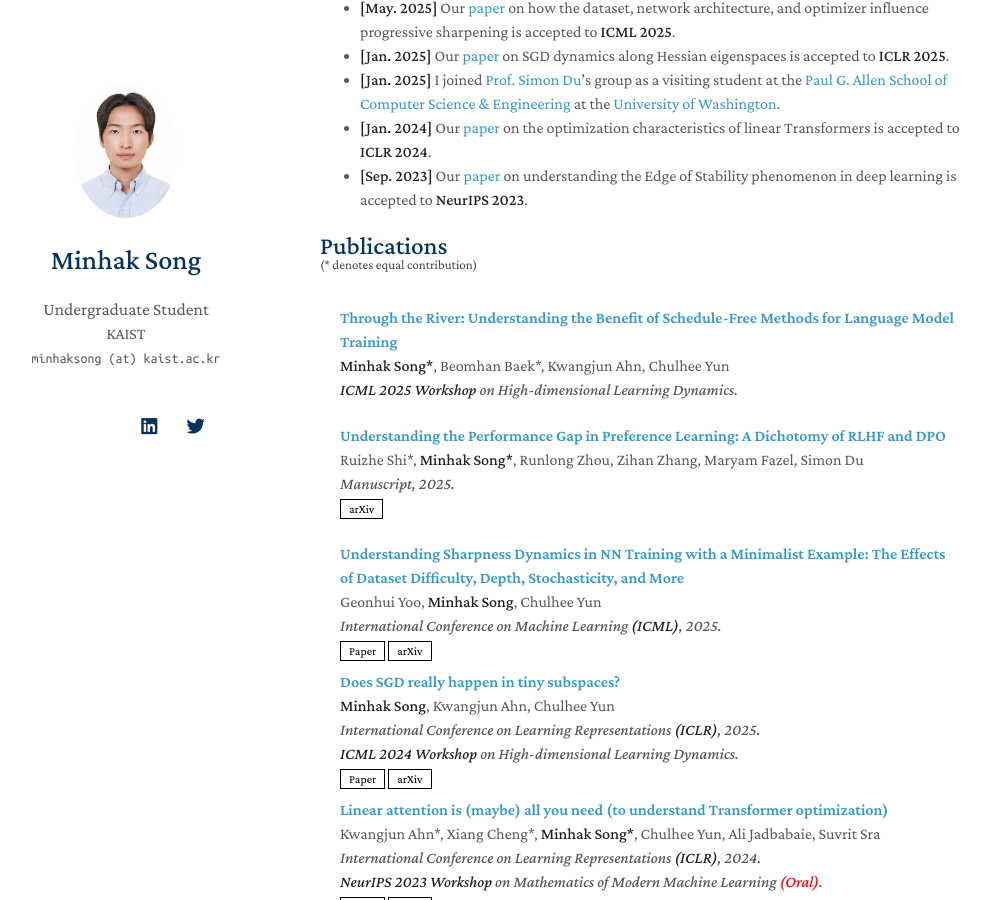
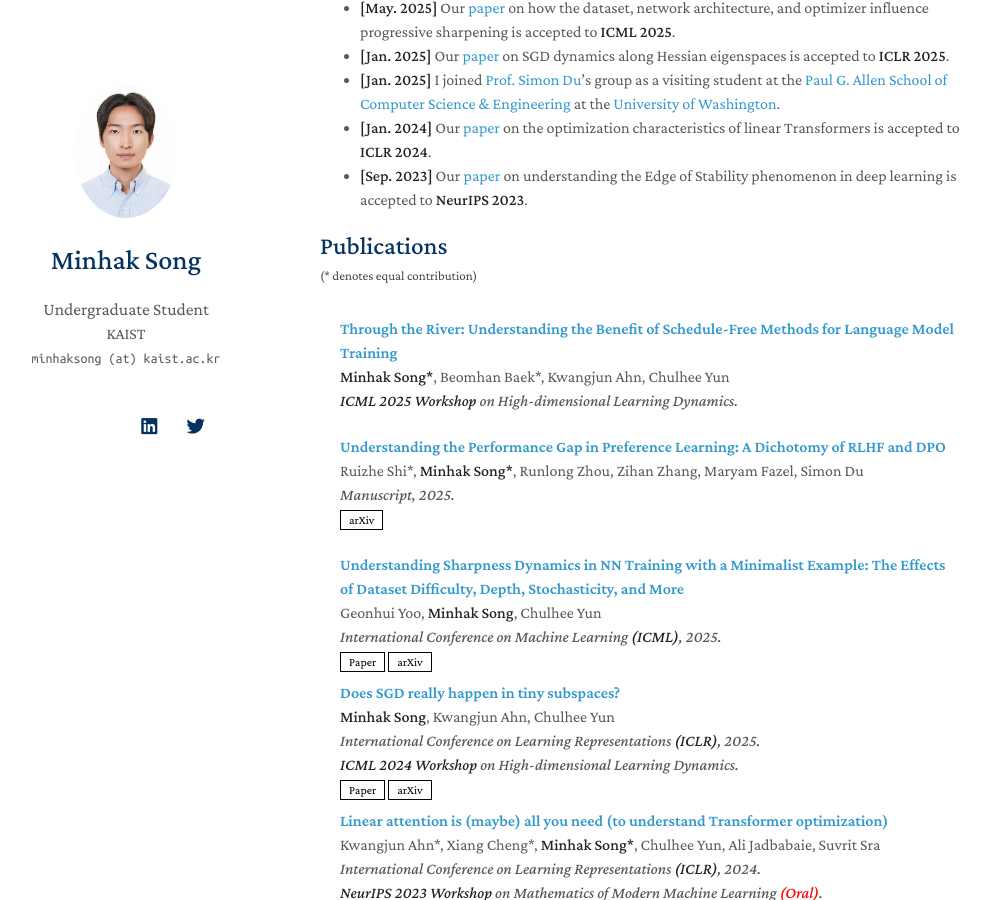
Before and after one commit to songminhak/songminhak.github.io, a Jekyll site: the page built from index.md, in a window 1280 px wide and 900 px high, scrolled down 590 px. Shown: the whole window, without its empty margins (150-1140 px from the left). Built offline with Jekyll 4.4.1, drawn with Linux system fonts in a browser that asks for light colours; nearby versions of some CDN libraries; a style sheet for code colours, icons or effects is not loaded; our own code applies the rules of GitHub Pages for plain Markdown files.

Commit message:
margin fix

```diff
--- a/_includes/publications.md
+++ b/_includes/publications.md
@@ -1,5 +1,5 @@
-<h2 id="publications" style="margin: 2px 0px -5px;">Publications</h2>
-<small style="display:block; margin-bottom: 15px; font-size: 13px; color: #444;">(* denotes equal contribution)</small>
+<h2 id="publications" style="margin-bottom: 5px;">Publications</h2>
+<small style="display:block; margin-top: 6px; margin-bottom: 8px; font-size: 13px; color: #444;">(* denotes equal contribution)</small>
 
 <div class="publications">
 <ol class="bibliography">
```
